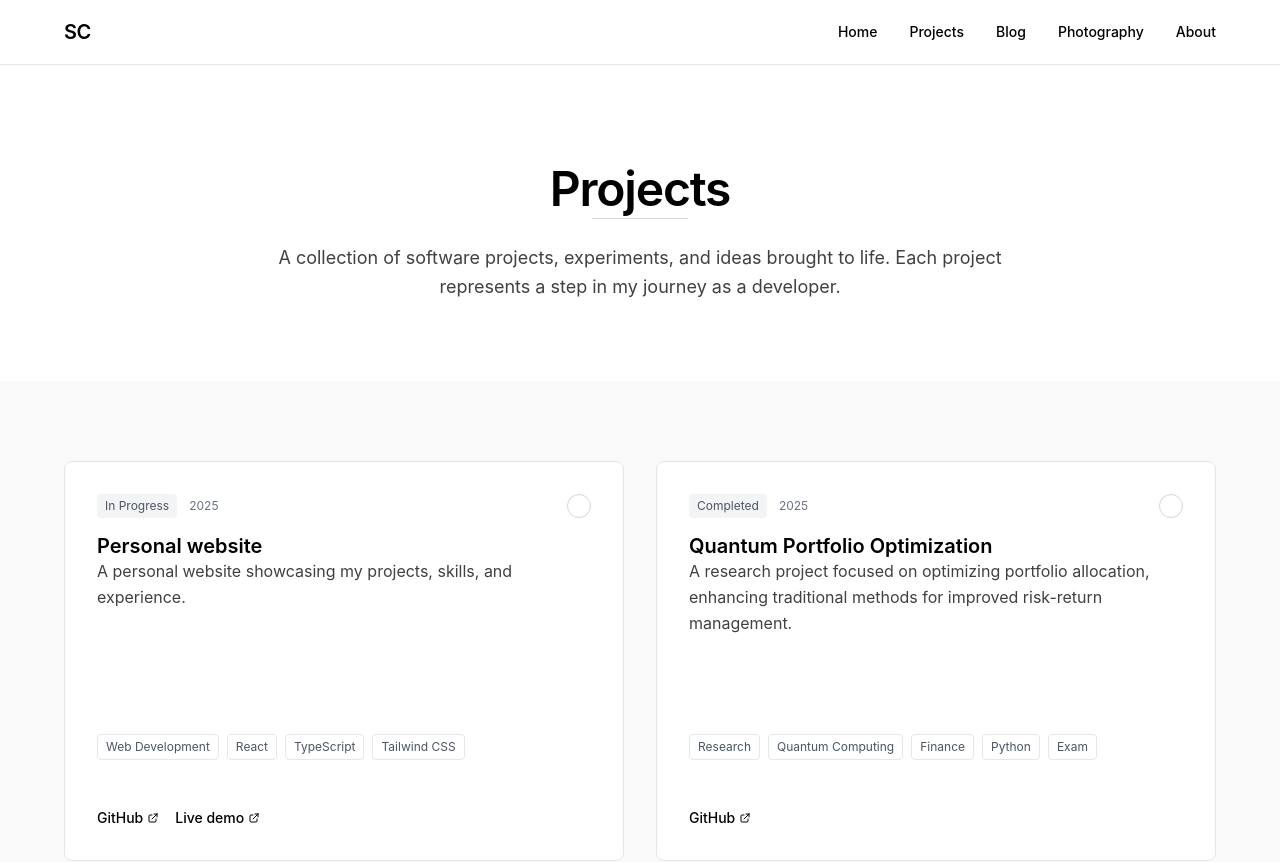
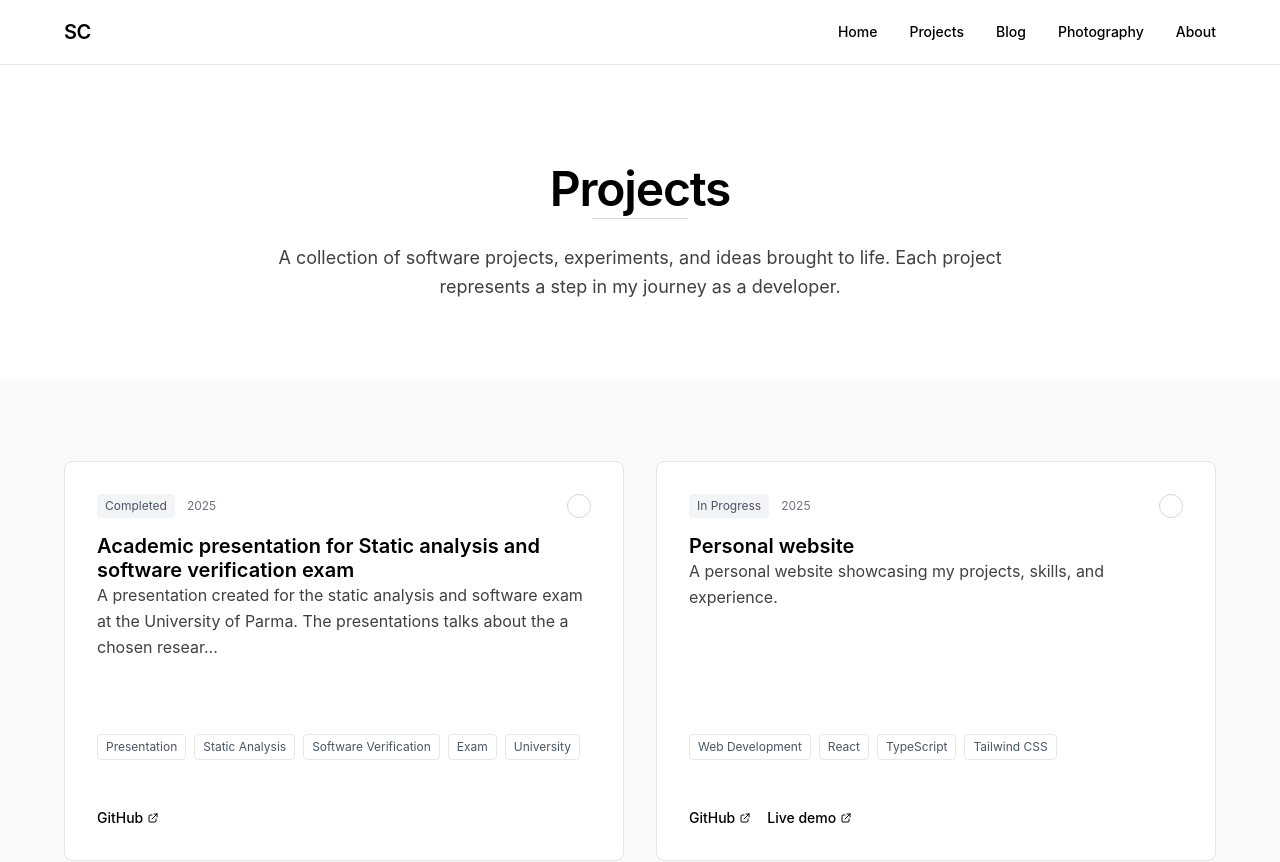
Before and after one commit to simonecolli/simonecolli.github.io, a React (Vite) app: page /projects in a window 1280 px wide. Shown: the top 862 px of the page. Built offline with nearby package versions, Linux system fonts and the light colour scheme.

Commit message:
Added academic presentations

```diff
--- a/src/data/projects.ts
+++ b/src/data/projects.ts
@@ -12,6 +12,21 @@ export interface Project {
 
 export const projects: Project[] = [
   {
+    slug: "academic-presentation-SASV-exam",
+    title: "Academic presentation for Static analysis and software \
+    verification exam",
+    description:
+    "A presentation created for the static analysis and software \
+    exam at the University of Parma. The presentations talks about the a \
+    chosen research paper.",
+    tags: ["Presentation", "Static Analysis", "Software Verification",
+      "Exam", "University"],
+    status: "Completed",
+    github: "https://github.com/simonecolli/academic-presentations/tree/main/SASV",
+    demo: "",
+    year: "2025",
+  },
+  {
     slug: "personal-website",
     title: "Personal website",
     description:
@@ -20,6 +35,61 @@ export const projects: Project[] = [
     status: "In Progress",
     github: "https://github.com/simonecolli/simonecolli.github.io",
     demo: "https://www.simonecolli.com",
+    year: "2025",
+  },
+  {
+    slug: "academic-presentation-bddm-exam",
+    title: "Academic presentation for Big Data and Data Mining exam",
+    description:
+    "A presentation created for the Big Data and Data Mining exam at the \
+    University of Parma. The presentations talks about the a chosen \
+    research paper.",
+    tags: ["Presentation", "Big Data", "Data Mining", "Exam", "Research", "University"],
+    status: "Completed",
+    github: "https://github.com/simonecolli/academic-presentations/tree/main/BDDM",
+    demo: "",
+    year: "2025",
+  },
+  {
+    slug: "academic-presentation-bddm-reverse",
+    title: "Academic presentation for Big Data and Data Mining reverse class.",
+    description:
+    "A presentation created for the Big Data and Data Mining reverse class\
+    at the University of Parma. \
+    The presentations talks about synthetic data generation.",
+    tags: ["Presentation", "Big Data", "Data Mining", "Exam", "Research", "University"],
+    status: "Completed",
+    github: "https://github.com/simonecolli/academic-presentations/tree/main/BDDM",
+    demo: "",
+    year: "2025",
+  },
+
+  {
+    slug: "academic-presentation-cs-exam",
+    title: "Academic presentation for Cybersecurity exam",
+    description:
+    "A presentation created for the Cybersecurity exam at the University \
+    of Parma. The presentations talks about the infostealers.",
+    tags: ["Presentation", "Cybersecurity", "Exam", "University"],
+    status: "Completed",
+    github: "https://github.com/simonecolli/academic-presentations/tree/main/CS",
+    demo: "",
+    year: "2025",
+  },
+
+  {
+    slug: "academic-presentation-FAI-exam",
+    title: "Academic presentation for Fundamentals of Artificial \
+    Intelligence exam",
+    description:
+    "A presentation created for the fundamentals of artificial intelligence \
+    exam at the University of Parma. The presentations talks about \
+    contrastive learning in spatial transcriptomics data.",
+    tags: ["Presentation", "Artificial Intelligence", "Contrastive Learning",
+      "Exam", "University"],
+    status: "Completed",
+    github: "https://github.com/simonecolli/academic-presentations/tree/main/FAI",
+    demo: "",
     year: "2025",
   },
   {
@@ -43,6 +113,20 @@ export const projects: Project[] = [
     github: "https://github.com/simonecolli/ottimizzazione-garanti-accademici",
     demo: "",
     year: "2025",
+  },
+  {
+    slug: "academic-presentation-LIaC-exam",
+    title: "Academic presentation for Languages, Interpreters and Compilers exam",
+    description:
+    "A presentation created for the languages, interpreters and compilers \
+    exam at the University of Parma. The presentations talks about \
+    loop unrolling.",
+    tags: ["Presentation", "Languages", "Interpreters", "Compilers",
+      "Exam", "University"],
+    status: "Completed",
+    github: "https://github.com/simonecolli/academic-presentations/tree/main/LIaC",
+    demo: "",
+    year: "2024",
   },
   {
     slug: "pandelos-plus",
```
